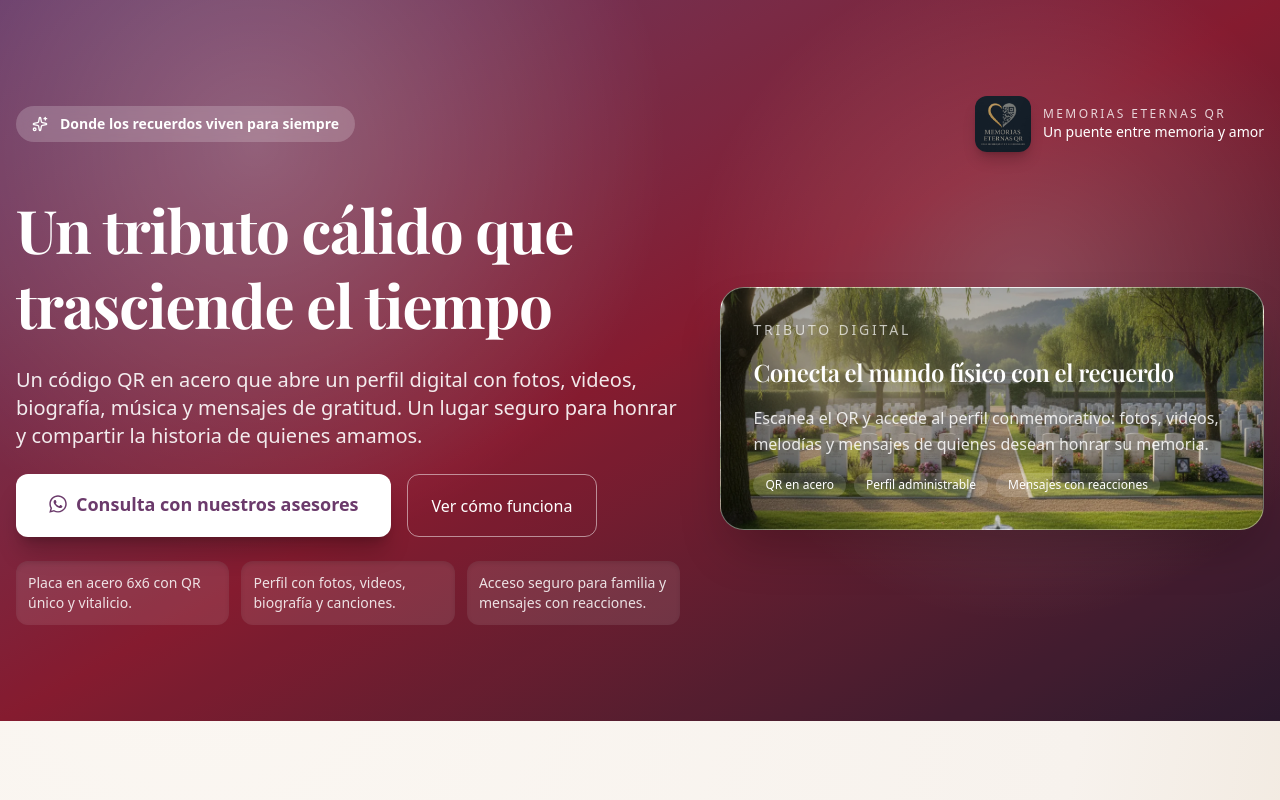
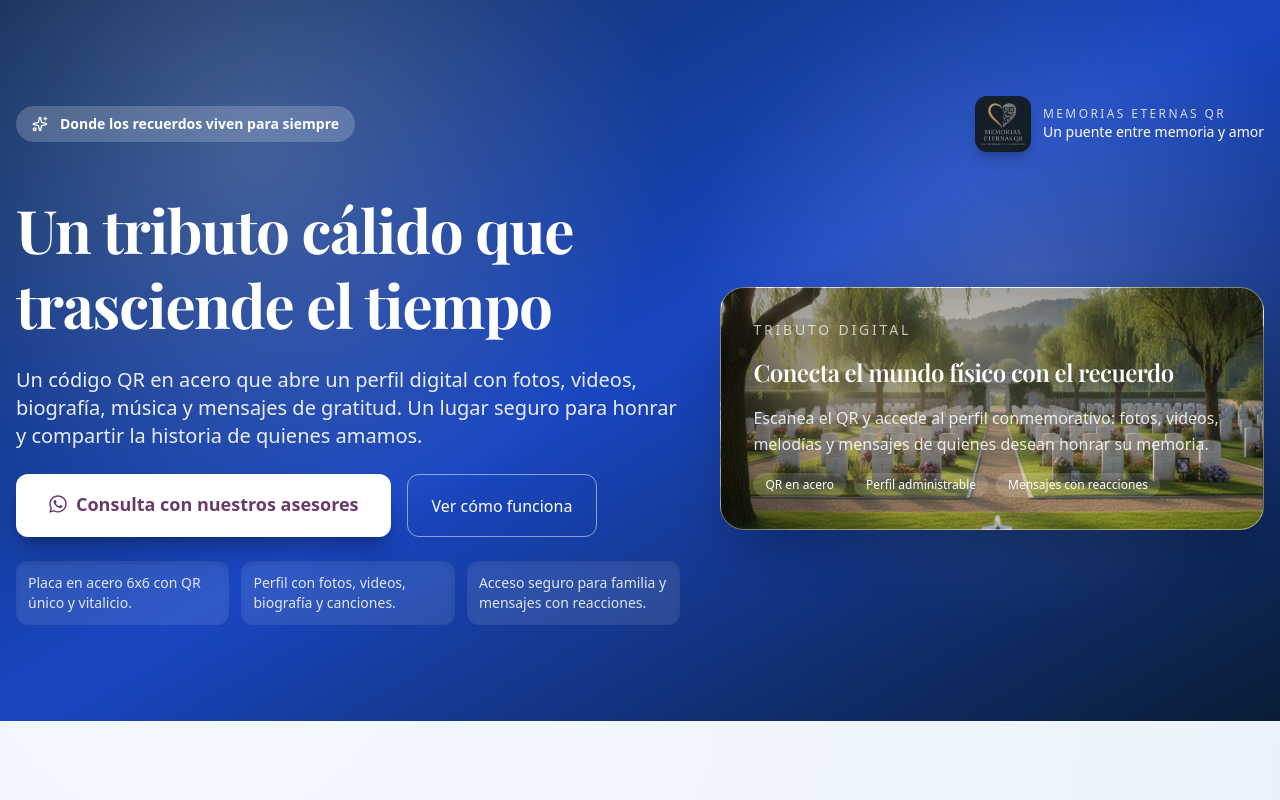
Before and after one commit to SantiagoClavijoSoto/memorias_qr, a React (Vite) app: page / in a window 1280 px wide. Shown: the top 800 px of the page. Built offline with nearby package versions, Linux system fonts and the light colour scheme.

Commit message:
style: refresh palette to blue and gold

```diff
--- a/src/features/home/components/ClosingSection.tsx
+++ b/src/features/home/components/ClosingSection.tsx
@@ -42,7 +42,7 @@ const ClosingSection: React.FC = () => (
           </div>
         </div>
 
-        <Card className="border border-border/70 bg-card/90 backdrop-blur shadow-xl shadow-[rgba(200,155,60,0.2)] reveal delay-1 soft-float">
+        <Card className="border border-border/70 bg-card/90 backdrop-blur shadow-xl shadow-[rgba(244,180,26,0.2)] reveal delay-1 soft-float">
           <CardContent className="p-6 md:p-8 space-y-4">
             <div className="flex items-center gap-3">
               <Sparkles className="h-5 w-5 text-primary" />
--- a/src/features/home/components/HeroSection.tsx
+++ b/src/features/home/components/HeroSection.tsx
@@ -11,11 +11,11 @@ interface HeroSectionProps {
 
 const HeroSection: React.FC<HeroSectionProps> = ({ onScrollTo }) => (
   <section
-    className="relative isolate overflow-hidden bg-gradient-to-br from-[#6b3a6b] via-[#8c1c32] to-[#2d1a2f] py-16 md:py-24"
+    className="relative isolate overflow-hidden bg-gradient-to-br from-[#0e2f5f] via-[#1d4ed8] to-[#0b1f3d] py-16 md:py-24"
     aria-label="Memorias Eternas QR"
   >
-    <div className="absolute inset-0 bg-[radial-gradient(circle_at_20%_20%,rgba(255,255,255,0.25),transparent_35%),radial-gradient(circle_at_80%_40%,rgba(255,255,255,0.2),transparent_30%)]" />
-    <div className="absolute inset-0 bg-black/5" />
+    <div className="absolute inset-0 bg-[radial-gradient(circle_at_20%_20%,rgba(255,255,255,0.24),transparent_35%),radial-gradient(circle_at_80%_40%,rgba(255,255,255,0.18),transparent_30%)]" />
+    <div className="absolute inset-0 bg-black/10" />
 
     <div className="container mx-auto px-4 relative z-10">
       <header className="flex flex-col gap-6 text-center md:text-left md:flex-row md:items-center md:justify-between">
--- a/src/features/home/components/HighlightsSection.tsx
+++ b/src/features/home/components/HighlightsSection.tsx
@@ -18,7 +18,7 @@ const HighlightsSection: React.FC = () => (
         {primaryHighlights.map((item, idx) => (
           <Card
             key={idx}
-            className="border-none bg-gradient-to-br shadow-xl shadow-[rgba(200,155,60,0.2)] reveal soft-float"
+            className="border-none bg-gradient-to-br shadow-xl shadow-[rgba(244,180,26,0.2)] reveal soft-float"
           >
             <CardContent className={`p-6 md:p-7 rounded-2xl bg-gradient-to-br ${item.tone}`}>
               <div className="mb-4 inline-flex h-12 w-12 items-center justify-center rounded-xl bg-white shadow-inner shadow-[rgba(200,155,60,0.24)]">
@@ -37,7 +37,7 @@ const HighlightsSection: React.FC = () => (
         {collaborationCards.map((item, idx) => (
           <Card
             key={idx}
-            className="border border-border/70 bg-card/80 backdrop-blur shadow-lg shadow-[rgba(109,58,107,0.18)] reveal soft-float"
+            className="border border-border/70 bg-card/80 backdrop-blur shadow-lg shadow-[rgba(29,78,216,0.18)] reveal soft-float"
           >
             <CardContent className="p-6 space-y-3">
               <div className="h-11 w-11 rounded-xl bg-primary/10 flex items-center justify-center">
--- a/src/features/home/components/HowItWorksSection.tsx
+++ b/src/features/home/components/HowItWorksSection.tsx
@@ -5,8 +5,8 @@ import { fondoo, steps } from "../data";
 
 const HowItWorksSection: React.FC = () => (
   <section id="como-funciona" className="relative overflow-hidden py-14 md:py-20">
-    <div className="absolute inset-0 bg-gradient-to-r from-[#f7f2ed]/80 via-white to-[#e9dcca]/75" />
-    <div className="absolute inset-y-0 right-0 w-1/3 bg-gradient-to-l from-[#c89b3c]/22 to-transparent" />
+    <div className="absolute inset-0 bg-gradient-to-r from-[#edf3fc]/85 via-white to-[#e6f0fb]/80" />
+    <div className="absolute inset-y-0 right-0 w-1/3 bg-gradient-to-l from-[#f4b41a]/18 to-transparent" />
 
     <div className="relative container mx-auto px-4 grid gap-10 md:grid-cols-[1.05fr_0.95fr] items-center">
       <div className="space-y-3">
--- a/src/features/home/data.tsx
+++ b/src/features/home/data.tsx
@@ -9,19 +9,19 @@ export const primaryHighlights: HighlightItem[] = [
     icon: <QrCode className="h-6 w-6 text-primary" />,
     title: "Código QR personalizado",
     desc: "Placa de acero inoxidable 6x6 con tu QR impreso que direcciona al perfil personalizado de tu ser querido, con la información que tú edites.",
-    tone: "from-white to-[#f7f2ed]",
+    tone: "from-white to-[#e6eef9]",
   },
   {
     icon: <Heart className="h-6 w-6 text-secondary" />,
     title: "Perfil conmemorativo",
     desc: "Podrás contar la historia y los momentos especiales de tu ser querido por medio de fotos, videos, biografía, canciones, relatos y vivencias.",
-    tone: "from-white to-[#e9dcca]/75",
+    tone: "from-white to-[#f7f0dd]",
   },
   {
     icon: <Shield className="h-6 w-6 text-foreground" />,
     title: "Control total",
     desc: "Usuario y contraseña para actualizar el perfil cuando lo desees.",
-    tone: "from-white to-[#bda9b5]/65",
+    tone: "from-white to-[#dfeaf5]/75",
   },
 ];
 
@@ -85,17 +85,17 @@ export const includesList = [
 
 export const socialLinks: SocialLink[] = [
   {
-    href: "https://www.facebook.com/share/14npzP1jYq/",
+    href: "https://www.facebook.com/profile.php?id=61581062348783",
     label: "Facebook",
     icon: <FaFacebook className="h-4 w-4" />,
   },
   {
-    href: "https://www.instagram.com/memorias_terna/",
+    href: "https://www.instagram.com/recuerdos.eternos_qr/?utm_source=ig_web_button_share_sheet",
     label: "Instagram",
     icon: <FaInstagram className="h-4 w-4" />,
   },
   {
-    href: "https://www.tiktok.com/@memoriasternasqr",
+    href: "https://www.tiktok.com/@recuerdos_eternos.qr?is_from_webapp=1&sender_device=pc",
     label: "TikTok",
     icon: <FaTiktok className="h-4 w-4" />,
   },
--- a/src/index.css
+++ b/src/index.css
@@ -4,25 +4,25 @@
 @custom-variant dark (&:is(.dark *));
 
 :root {
-  --background: #f7f2ed; /* marfil */
-  --foreground: #2d1a2f; /* morado profundo */
-  --card: #fdfbf7;
-  --card-foreground: #2d1a2f;
-  --popover: #f7f2ed;
-  --popover-foreground: #2d1a2f;
-  --primary: #6b3a6b; /* morado uva */
-  --primary-foreground: #f7f2ed;
-  --secondary: #8c1c32; /* vinotinto */
-  --secondary-foreground: #f7f2ed;
-  --muted: #bda9b5; /* texto suave */
-  --muted-foreground: #2d1a2f;
-  --accent: #c89b3c; /* dorado suave */
-  --accent-foreground: #2d1a2f;
-  --destructive: #8c1c32;
-  --destructive-foreground: #fefaf5;
-  --border: #e6d8c8;
-  --input: #e6d8c8;
-  --ring: #6b3a6b;
+  --background: #eef4fb; /* azul muy claro */
+  --foreground: #0f172a; /* azul profundo */
+  --card: #ffffff;
+  --card-foreground: #0f172a;
+  --popover: #eef4fb;
+  --popover-foreground: #0f172a;
+  --primary: #1d4ed8; /* azul vivo */
+  --primary-foreground: #f8fafc;
+  --secondary: #0f9d8c; /* verde-teal suave (toque mínimo) */
+  --secondary-foreground: #f8fafc;
+  --muted: #9fb3c8; /* texto suave */
+  --muted-foreground: #0f172a;
+  --accent: #f4b41a; /* dorado */
+  --accent-foreground: #0f172a;
+  --destructive: #f97316; /* naranja suave */
+  --destructive-foreground: #fff7ed;
+  --border: #d6e2f3;
+  --input: #d6e2f3;
+  --ring: #1d4ed8;
   --radius: 0.875rem;
 }
 
@@ -57,10 +57,10 @@
     @apply bg-background text-foreground antialiased;
     background: radial-gradient(
       circle at 15% 20%,
-      #fbf7f2 0%,
-      #f7f2ed 34%,
-      #e9dcca 60%,
-      #f7f2ed 100%
+      #f5f9ff 0%,
+      #eef4fb 34%,
+      #e3edfb 60%,
+      #eef4fb 100%
     );
   }
 
```
